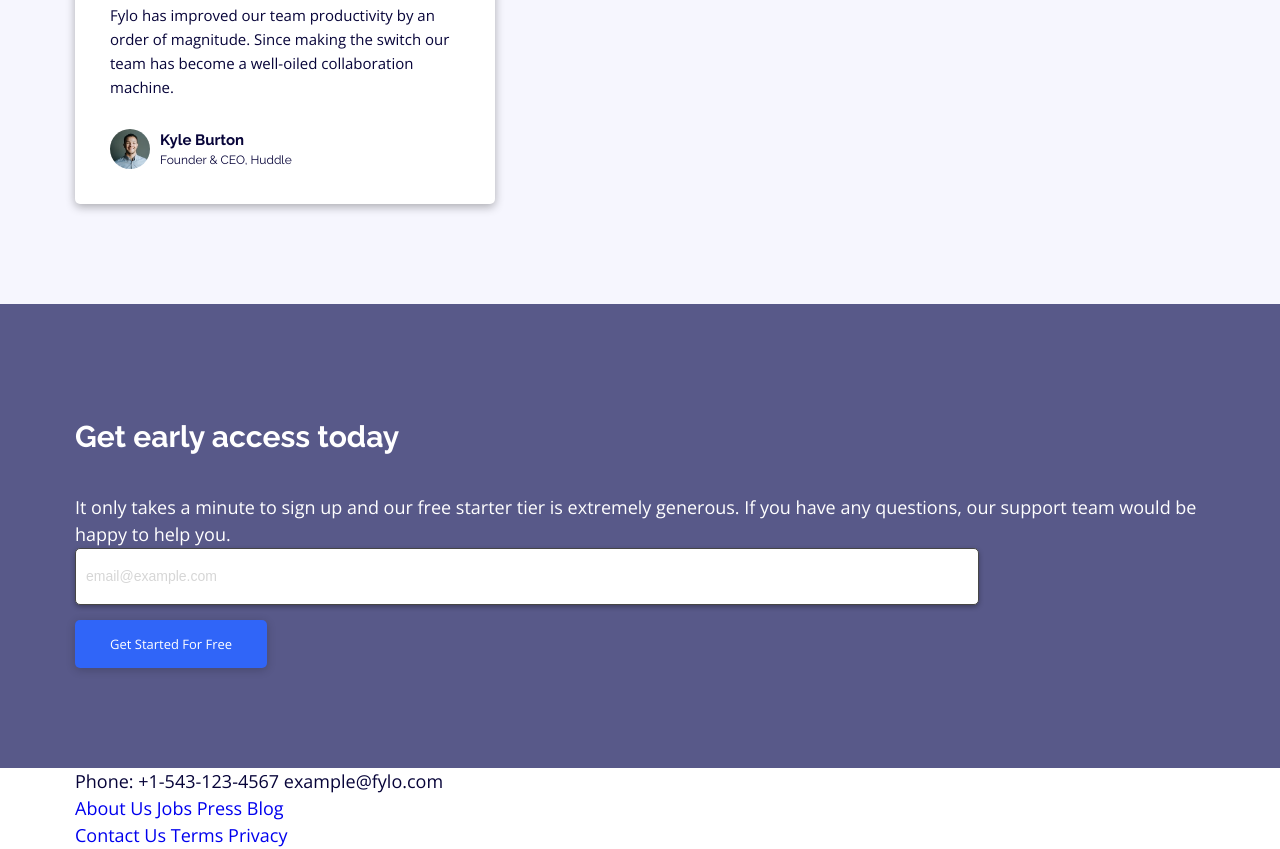
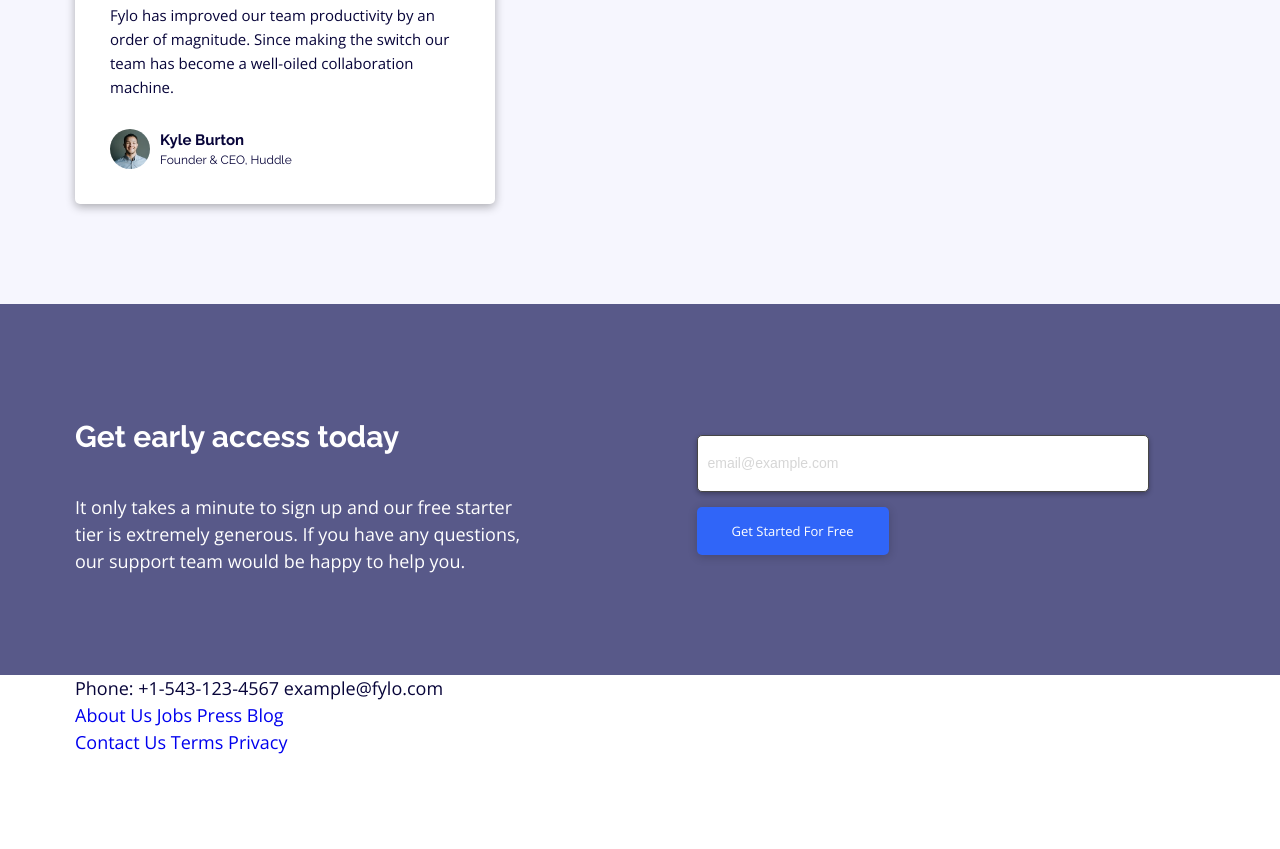
Before and after one commit to Alexcmyk/Flyo-Home-Page, a plain HTML site: page index.html in a window 1280 px wide. Shown: the part 1233-2082 px from the top of the page. After the commit the page ends 1989 px from the top, so only its background shows below. Drawn offline with nearby package versions, Linux system fonts and the light colour scheme.

Commit message:
Fix early access gid.

```diff
--- a/index.html
+++ b/index.html
@@ -71,7 +71,7 @@
   </section>
 
   <section class="early_access">
-    <div class="wrapper">
+    <div class="wrapper grid">
       <div class="access_text">
         <h1>Get early access today</h1>
 
--- a/scss/_early_access.scss
+++ b/scss/_early_access.scss
@@ -1,10 +1,17 @@
 .early_access {
     background-color: $earlyAccess;
     color: #fff;
-    display: grid;
-    grid-template-columns: repeat(auto-fit, minmax(400px, 1fr));
     padding-top: 110px;
     padding-bottom: 100px;
+
+    .grid {
+        display: grid;
+        grid-template-columns: repeat(auto-fit, minmax(400px, 1fr));
+    }
+
+    .access_text {
+        max-width: 80%;
+
 
     h1 {
         font-size: 30px;
@@ -16,12 +23,17 @@
         margin-top: 35px;
     }
 
+    }
+
     .access_input {
-        // border: 1px solid red;
+        align-self: center;
+        width: 80%;
+        margin: auto;
+
 
         input {
             display: block;
-            width: 80%;
+            width: 100%;
             padding: 20px 10px;
             border-radius: 5px;
             box-shadow: 0px 2px 5px rgba(0,0,0,0.3);
```
Also changed, not shown: scss/main.css, 1 other file.
